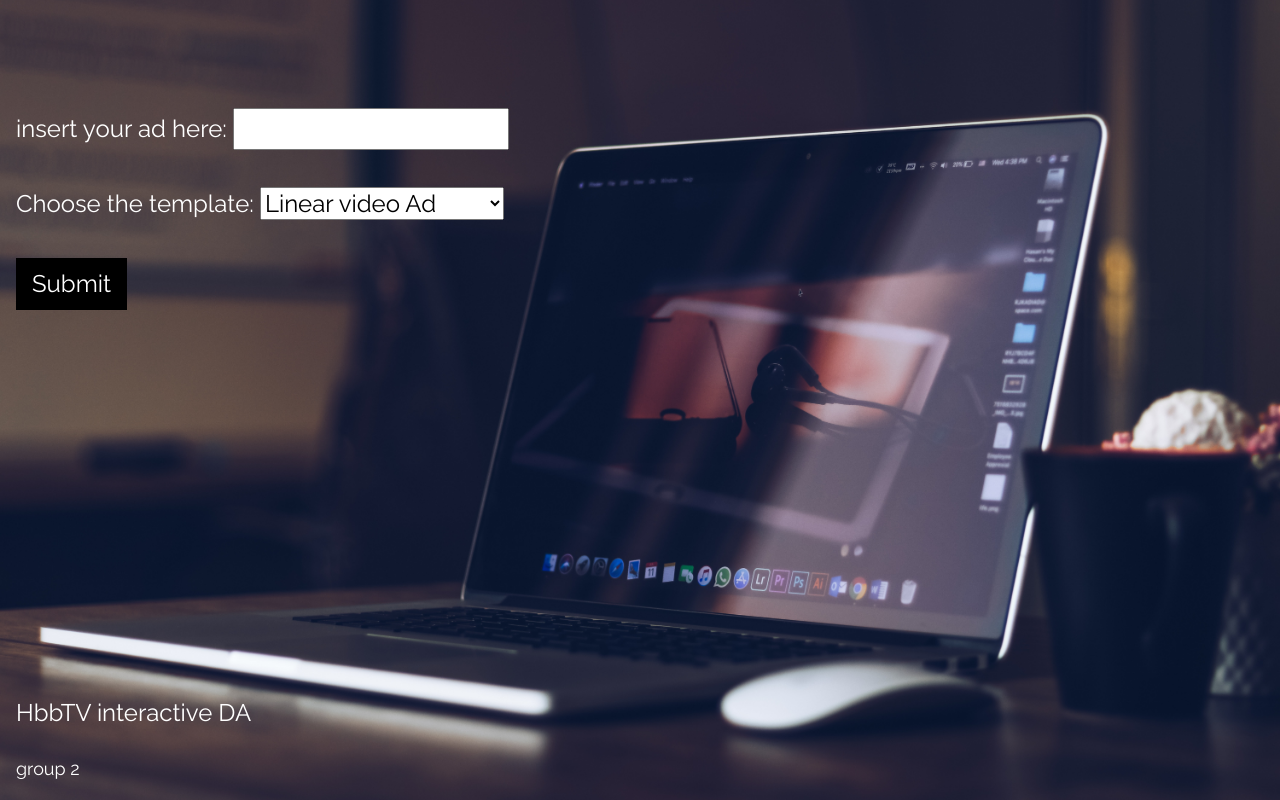
After one commit to ferasalsabaa/awtp, a Flask app: template templates/vast_generator.html in a window 1280 px wide. The commit adds this page. Run offline with Flask 2, Linux system fonts and the light colour scheme; the template is opened without the code that fills it, so the values that code supplies are empty.

Commit message:
add vast tags

```diff
--- a/templates/tutorials_home.html
+++ b/templates/tutorials_home.html
@@ -42,6 +42,9 @@
         <div class="tutorials">
             <a href="/tutorial5">Tutorial 5</a>
         </div>
+        <div class="tutorials">
+            <a href="/tutorial6">Vast generator</a>
+        </div>
     </div>
 </body>
 
--- /dev/null
+++ b/templates/vast_generator.html
@@ -0,0 +1,49 @@
+<!DOCTYPE html>
+<html>
+<head>
+<title>Vast generator</title>
+<meta charset="UTF-8">
+<meta name="viewport" content="width=device-width, initial-scale=1">
+<link rel="stylesheet" href="https://www.w3schools.com/w3css/4/w3.css">
+<link rel="stylesheet" href="https://fonts.googleapis.com/css?family=Raleway">
+<style>
+body,h1,h5 {font-family: "Raleway", sans-serif}
+body, html {height: 100%}
+.bgimg {
+  background-image: url('static/pics_videos/back.jpg');
+  min-height: 100%;
+  background-position: center;
+  background-size: cover;
+}
+</style>
+</head>
+<body>
+
+<div class="bgimg w3-display-container w3-text-white">
+  <div class="w3-display-middle w3-jumbo">
+
+  </div>
+
+  <div class="w3-display-topleft w3-container w3-xlarge">
+    <br> <br> <br>
+    <form onsubmit="myFunction()" method="post">
+        <label for="ad_input">insert your ad here:</label>
+        <input type="text" id="ad_input" name="ad_input"><br><br>
+        <label for="ads_template">Choose the template:</label>
+
+        <select name="templates" id="templates">
+          <option value="Linear_video_Ad">Linear video Ad</option>
+          <option value="Nonlinear_video_ads">Nonlinear video ads</option>
+
+        </select>  <br><br>
+        <input type="submit" value="Submit" class="w3-button w3-black">
+      </form>
+  </div>
+  <div class="w3-display-bottomleft w3-container">
+    <p class="w3-xlarge">HbbTV interactive DA</p>
+    <p class="w3-large">group 2</p>
+  </div>
+</div>
+
+</body>
+</html>
```
Also changed, not shown: linear.xml (added, +57 -0 lines), non_linear.xml (+27 -36 lines), templates/hello-world.html (+12 -1 lines), static/pics_videos/back.jpg (added), static/vas_generator.css (added).
